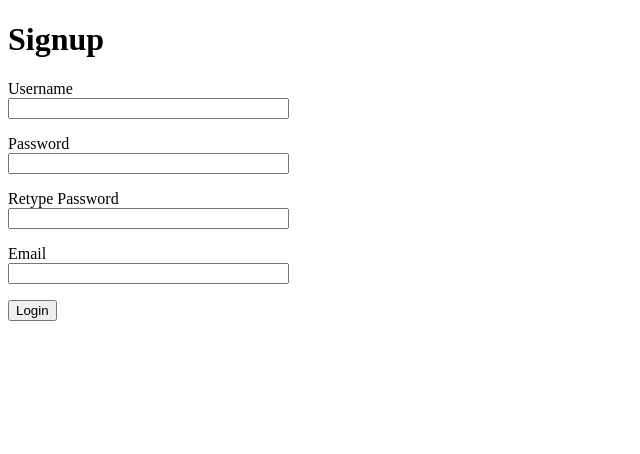
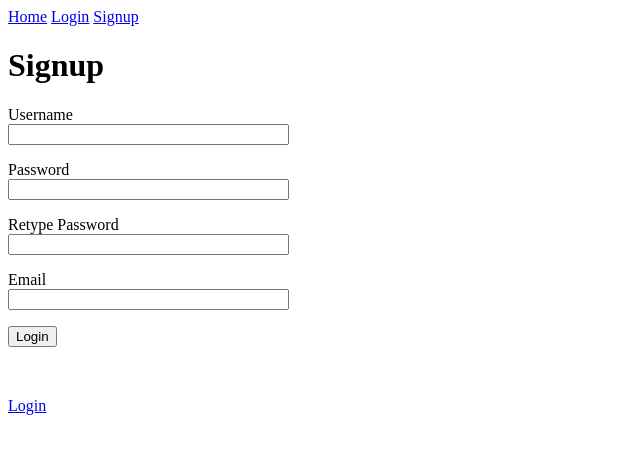
Before and after one commit to mynameiskaleb/Flask, a Flask app: template app/templates/signup.html in a window 1280 px wide. Shown: the top 454 px of the page, without its empty margins (0-640 px from the left). Run offline with Flask 2, Linux system fonts and the light colour scheme; the template is opened without the code that fills it: values that come from a table or form of the project are taken from there, others are empty; parts of the project's set-up code (start-up, migrations or seed data) failed here and were passed over.

Commit message:
Made some changes to get a working app.

```diff
--- a/app/routes.py
+++ b/app/routes.py
@@ -2,28 +2,39 @@ from app import app
 from flask import render_template, flash, url_for
 from app.forms import LoginForm, SignupForm
 
+#web app homepage
 @app.route('/')
 @app.route('/index')
 def index():
     return render_template('index.html')
 
+#user's home page
 @app.route('/home')
-@login_required
 def home():
+    # get user's subscribed stocks
+    # get user's buy/sell history
     return render_template('home.html')
 
-@app.route('/login')
+#login user
+@app.route('/login', methods=['GET', 'POST'])
 def login():
     form = LoginForm()
     if form.validate_on_submit():
         flash('Logging in...')
-        return redirect(url_for('home')) #redirects to user's home page
+        return redirect(url_for('home'))
     return render_template('login.html', form=form)
 
-@app.route('/signup')
+#signup user
+@app.route('/signup', methods=['GET', 'POST'])
 def signup():
     form = SignupForm()
     if form.validate_on_submit():
         flash('Creating account...')
-        return redirect(url_for('home'))
+        return redirect(url_for('email_verification'))
     return render_template('signup.html', form=form)
+
+#new user email verification
+@app.route('/emailverification')
+def email_verification():
+    #placeholder for email email_verification
+    return redirect(url_for('home'))
--- a/app/templates/base.html
+++ b/app/templates/base.html
@@ -1,6 +1,9 @@
 <!doctype html>
 <head>
-<title>NeonOatmeal</title>
+        <title>NeonOatmeal</title>
+        <a href="{{ url_for('home') }}">Home</a>
+        <a href="{{ url_for('login') }}">Login</a>
+        <a href="{{ url_for('signup') }}">Signup</a>
 </head>
 <body>
     {% block content %}{% endblock %}
--- a/app/templates/login.html
+++ b/app/templates/login.html
@@ -15,8 +15,8 @@
             {{ form.password(size=32) }}<br>
         <p>
         <p>{{ form.remember_me.label }} {{ form.remember_me() }}<br>
-        <p>{{ form.submit() }}
+        <p>{{ form.submit() }}</p><br>
+        <p><a href="/signup">Signup</a></p>
     </div>
-
 </body>
 {% endblock %}
--- a/app/templates/signup.html
+++ b/app/templates/signup.html
@@ -7,22 +7,23 @@
     <form action="" method="post" novalidate>
         <h1>Signup</h1>
         <p>
-            {{ signupform.username.label }}<br>
-            {{ signupform.username(size=32) }}<br>
+            {{ form.username.label }}<br>
+            {{ form.username(size=32) }}<br>
         </p>
         <p>
-            {{ signupform.password.label }}<br>
-            {{ signupform.password(size=32) }}<br>
+            {{ form.password.label }}<br>
+            {{ form.password(size=32) }}<br>
         </p>
         <p>
-            {{ signupform.password_verify.label }}<br>
-            {{ signupform.password_verify(size=32) }}<br>
+            {{ form.password_verify.label }}<br>
+            {{ form.password_verify(size=32) }}<br>
         </p>
         <p>
-            {{ signupform.email_address.label }}<br>
-            {{ signupform.email_address(size=32) }}<br>
+            {{ form.email_address.label }}<br>
+            {{ form.email_address(size=32) }}<br>
         </p>
-        <p>{{ signupform.submit() }}</p>
+        <p>{{ form.submit() }}</p><br>
+        <p><a href="/login">Login</a></p>
     </div>
 </body>
 {% endblock %}
```
Also changed, not shown: app/models.py (added, +15 -0 lines), app/templates/home.html (added, +7 -0 lines), app/templates/index.html (+5 -3 lines), requirements.txt (added, +9 -0 lines).
